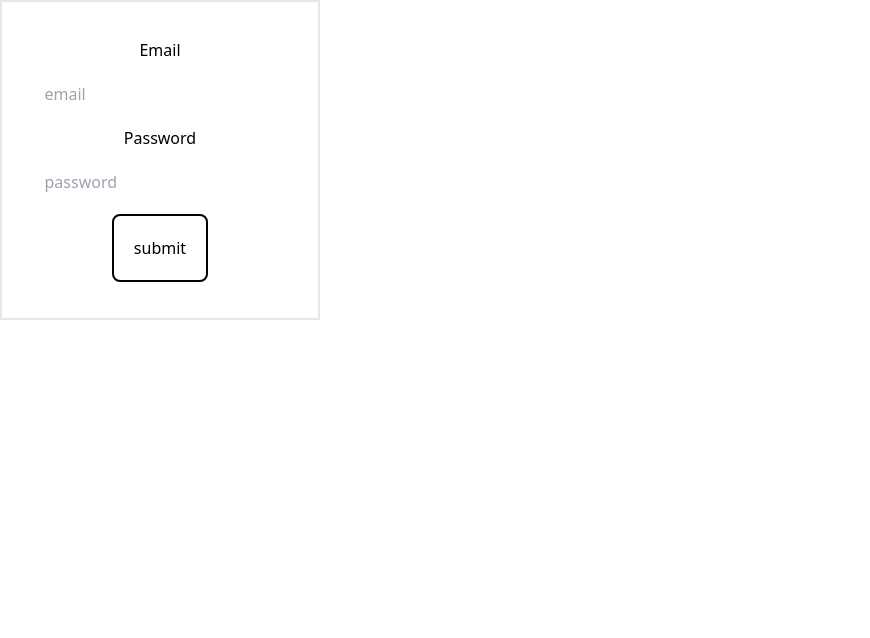
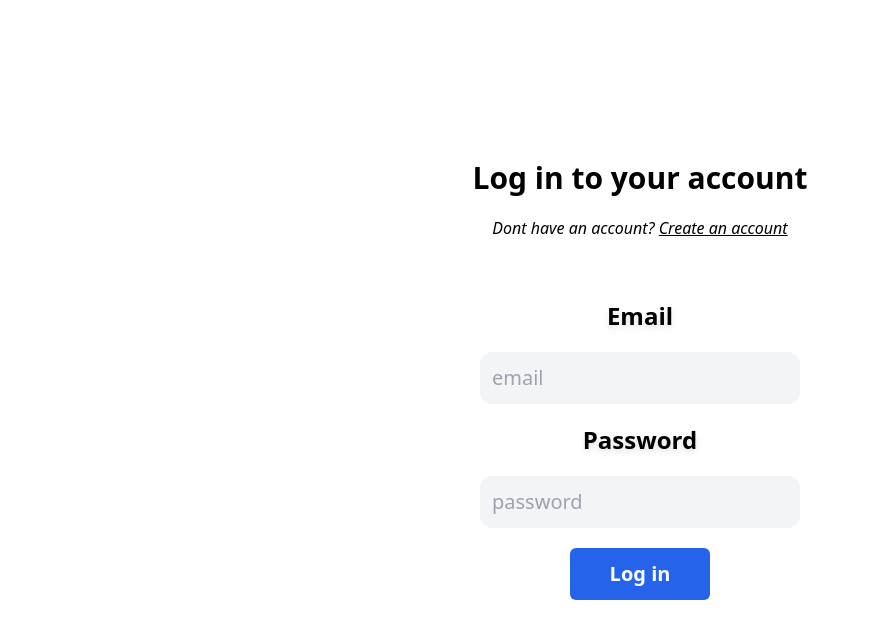
Before and after one commit to piotrjass/Angular-Manager-App, an Angular app: page /login in a window 1280 px wide. Shown: the top 638 px of the page, without its empty margins (0-870 px from the left). Built offline with nearby package versions, Linux system fonts and the light colour scheme.

Commit message:
Form little upgrade

```diff
--- a/src/core/components/login/login-form/login-form.component.html
+++ b/src/core/components/login/login-form/login-form.component.html
@@ -1,10 +1,18 @@
+<div class="w-full h-screen flex items-center justify-center flex-col gap-5">
+  <p class="text-3xl font-semibold">Log in to your account</p>
+  <p class="italic">
+    Dont have an account? <span class="underline">Create an account</span>
+  </p>
   <form
     #f="ngForm"
     (ngSubmit)="onSubmit(f)"
-  class="flex flex-col gap-5 border-2 border-gray-200 w-[20rem] h-[20rem] items-center justify-center"
+    class="flex flex-col gap-5 w-fit h-[fit] items-center justify-center p-10 rounded-md z-10"
   >
-  <label for="email">Email</label>
+    <label for="email" class="text-2xl font-semibold drop-shadow-md"
+      >Email</label
+    >
     <input
+      class="bg-gray-100 text-xl p-3 rounded-xl"
       type="email"
       name="email"
       placeholder="email"
@@ -14,8 +22,11 @@
       maxlength="20"
       ngModel
     />
-  <label for="email">Password</label>
+    <label for="email" class="text-2xl font-semibold drop-shadow-md"
+      >Password</label
+    >
     <input
+      class="bg-gray-100 text-xl p-3 rounded-xl"
       placeholder="password"
       type="password"
       name="password"
@@ -26,7 +37,11 @@
       maxlength="20"
     />
 
-  <button type="submit" class="border-2 border-black rounded-lg p-5">
-    submit
+    <button
+      type="submit"
+      class="bg-blue-600 px-10 text-xl py-3 rounded-md text-white font-semibold"
+    >
+      Log in
     </button>
   </form>
+</div>
```
Lines whose indentation alone changed are shown as unchanged.
